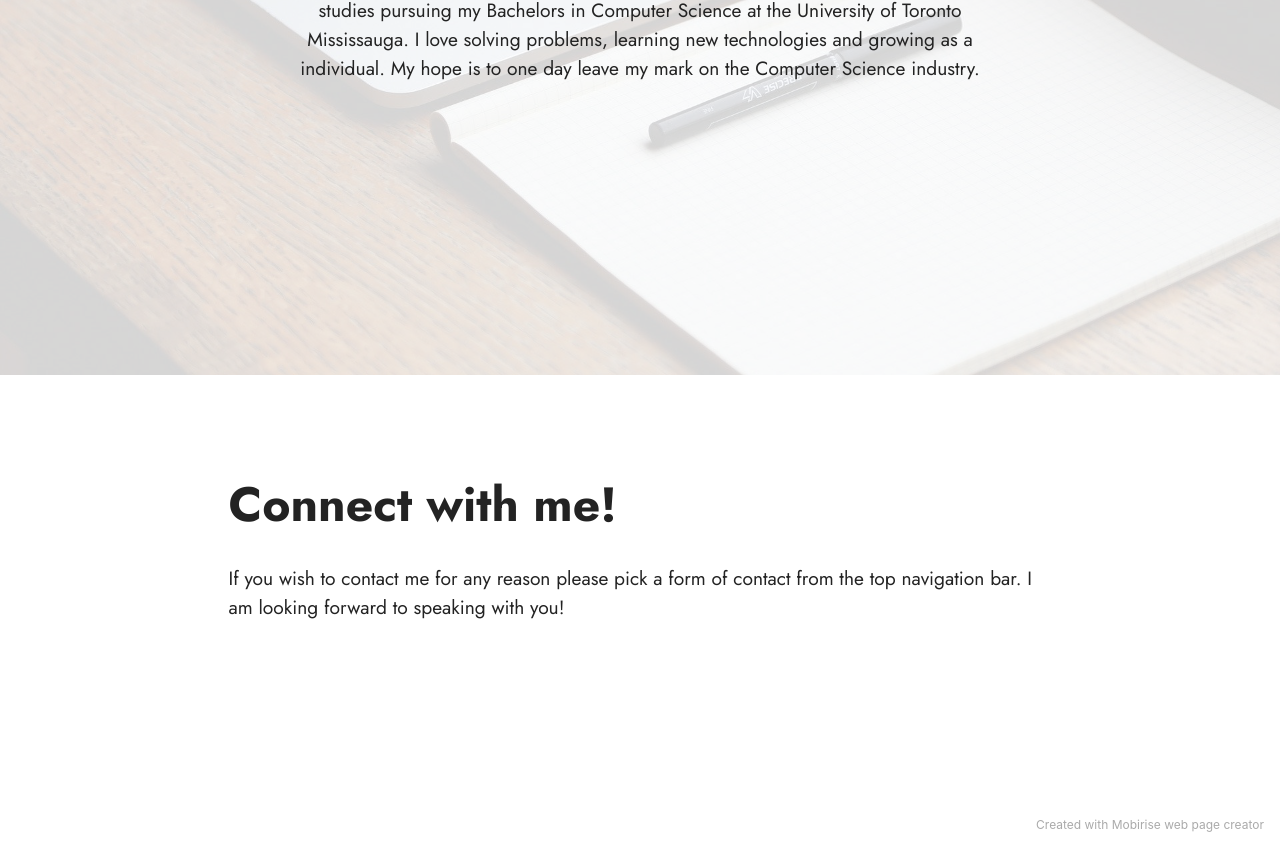
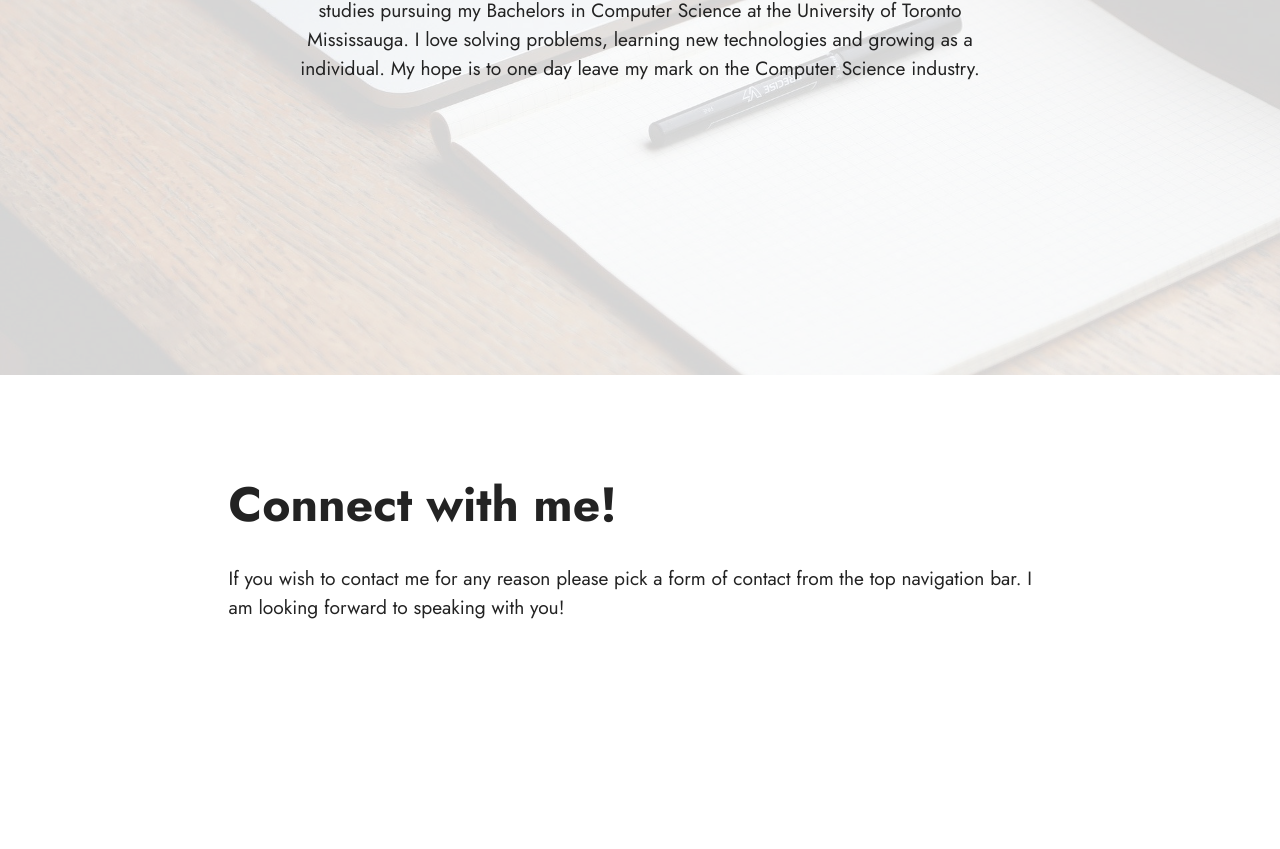
Before and after one commit to NickSego/NicholasSegoviaProfile, a plain HTML site: page index.html in a window 1280 px wide. Shown: the part 461-1310 px from the top of the page. Drawn offline with Linux system fonts and the light colour scheme; files whose address does not match are found by name.

Commit message:
Edited little tage

```diff
--- a/index.html
+++ b/index.html
@@ -88,7 +88,7 @@
             </div>
         </div>
     </div>
-</section><section style="background-color: #fff; font-family: -apple-system, BlinkMacSystemFont, 'Segoe UI', 'Roboto', 'Helvetica Neue', Arial, sans-serif; color:#aaa; font-size:12px; padding: 0; align-items: center; display: flex;"><a href="https://mobirise.site/r" style="flex: 1 1; height: 3rem; padding-left: 1rem;"></a><p style="flex: 0 0 auto; margin:0; padding-right:1rem;"><a href="https://mobirise.site/i" style="color:#aaa;">Created with Mobirise</a> web page creator</p></section><script src="assets/bootstrap/js/bootstrap.bundle.min.js"></script>  <script src="assets/parallax/jarallax.js"></script>  <script src="assets/smoothscroll/smooth-scroll.js"></script>  <script src="assets/ytplayer/index.js"></script>  <script src="assets/dropdown/js/navbar-dropdown.js"></script>  <script src="assets/theme/js/script.js"></script>
+</section><section style="background-color: #fff; font-family: -apple-system, BlinkMacSystemFont, 'Segoe UI', 'Roboto', 'Helvetica Neue', Arial, sans-serif; color:#aaa; font-size:12px; padding: 0; align-items: center; display: flex;"><a href="https://mobirise.site/r" style="flex: 1 1; height: 3rem; padding-left: 1rem;"></a></section><script src="assets/bootstrap/js/bootstrap.bundle.min.js"></script>  <script src="assets/parallax/jarallax.js"></script>  <script src="assets/smoothscroll/smooth-scroll.js"></script>  <script src="assets/ytplayer/index.js"></script>  <script src="assets/dropdown/js/navbar-dropdown.js"></script>  <script src="assets/theme/js/script.js"></script>
 
 
 </body>
```
Also changed, not shown: page1.html (+1 -1 lines).
